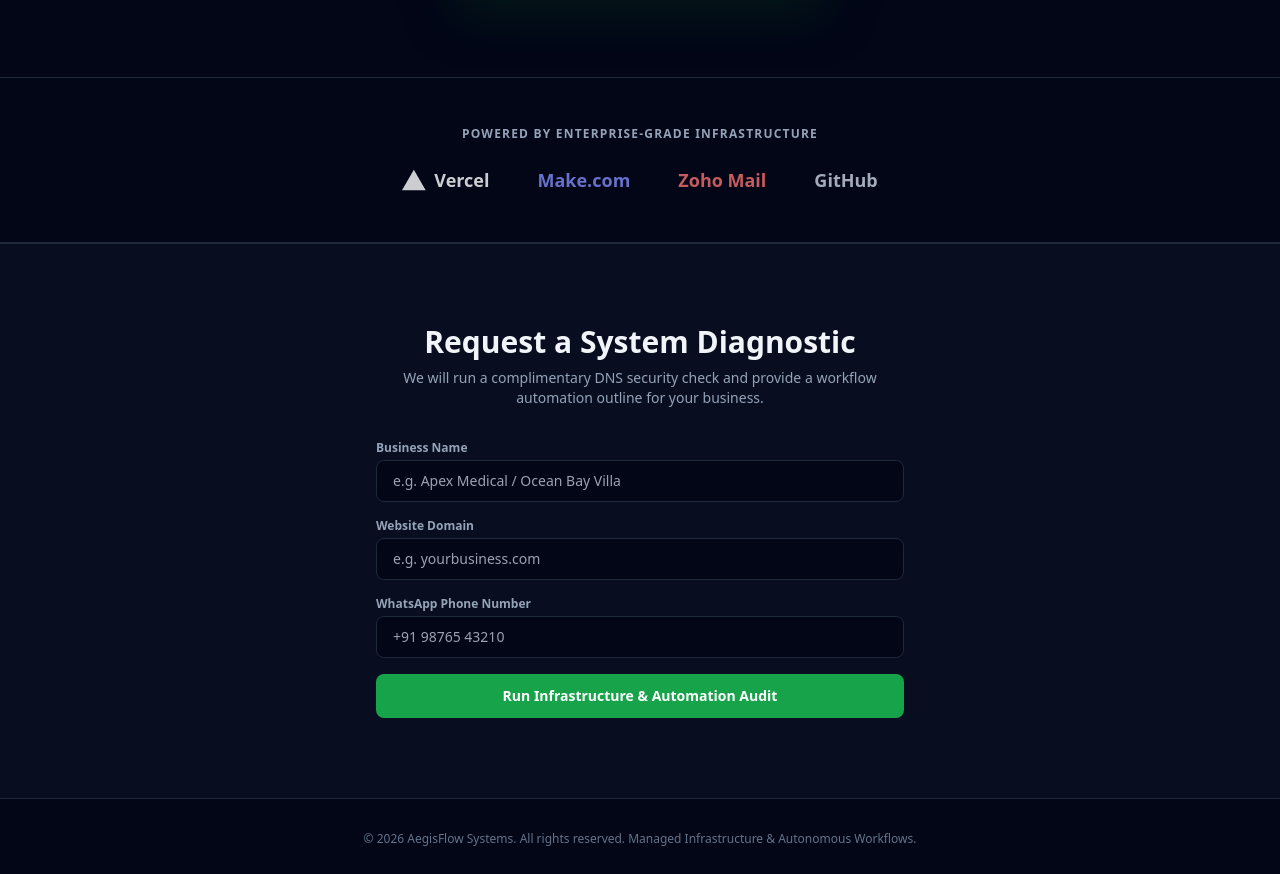
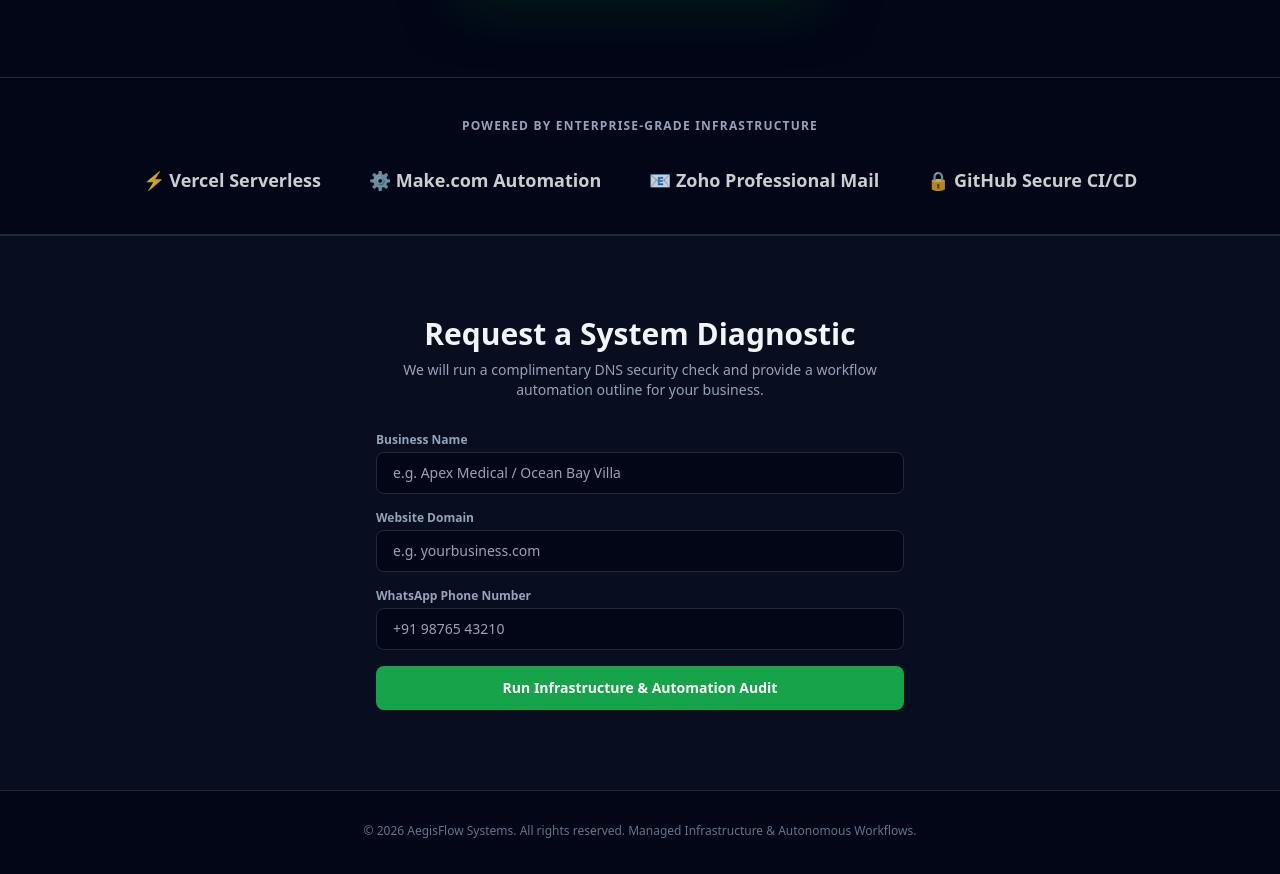
Before and after one commit to AashishGoa/aegisflow-website, a plain HTML site: page index.html in a window 1280 px wide. Shown: the part 1945-2819 px from the top of the page. Drawn offline with nearby package versions, Linux system fonts and the light colour scheme.

Commit message:
Update index.html

```diff
--- a/index.html
+++ b/index.html
@@ -206,38 +206,23 @@
     </section>
 
 
-    <!-- Tech Stack & Infrastructure Partners Section -->
-<section class="py-12 bg-slate-950 border-y border-slate-800 text-center">
-  <div class="max-w-4xl mx-auto px-6">
-    <p class="text-xs font-semibold tracking-widest text-slate-400 uppercase mb-6">
+    <!-- Moving Tech Stack Marquee Section -->
+<section class="py-10 bg-slate-950 border-y border-slate-800 overflow-hidden">
+  <div class="max-w-6xl mx-auto px-6 text-center">
+    <p class="text-xs font-semibold tracking-widest text-slate-400 uppercase mb-8">
       Powered By Enterprise-Grade Infrastructure
     </p>
-    <div class="flex flex-wrap justify-center items-center gap-8 md:gap-12 opacity-80">
 
-      <!-- Vercel -->
-      <div class="flex items-center gap-2 text-white font-bold text-lg">
-        <svg class="w-6 h-6 fill-current" viewBox="0 0 76 65"><path d="M37.5274 0L75.0548 65H0L37.5274 0Z"/></svg>
-        Vercel
-      </div>
-
-      <!-- Make.com -->
-      <div class="flex items-center gap-2 text-indigo-400 font-bold text-lg">
-        <span>Make.com</span>
-      </div>
-
-      <!-- Zoho Mail -->
-      <div class="flex items-center gap-2 text-red-400 font-bold text-lg">
-        <span>Zoho Mail</span>
-      </div>
-
-      <!-- GitHub -->
-      <div class="flex items-center gap-2 text-slate-300 font-bold text-lg">
-        <span>GitHub</span>
-      </div>
-
+    <!-- Marquee Container -->
+    <div class="flex space-x-12 animate-marquee whitespace-nowrap justify-center items-center opacity-80 text-white font-bold text-lg">
+      <div class="flex items-center gap-2">⚡ Vercel Serverless</div>
+      <div class="flex items-center gap-2">⚙️ Make.com Automation</div>
+      <div class="flex items-center gap-2">📧 Zoho Professional Mail</div>
+      <div class="flex items-center gap-2">🔒 GitHub Secure CI/CD</div>
     </div>
   </div>
 </section>
+    </div>
 
     <!-- Contact Form Section -->
     <section id="contact" class="py-20 bg-slate-900/50 border-t border-slate-800">
```
